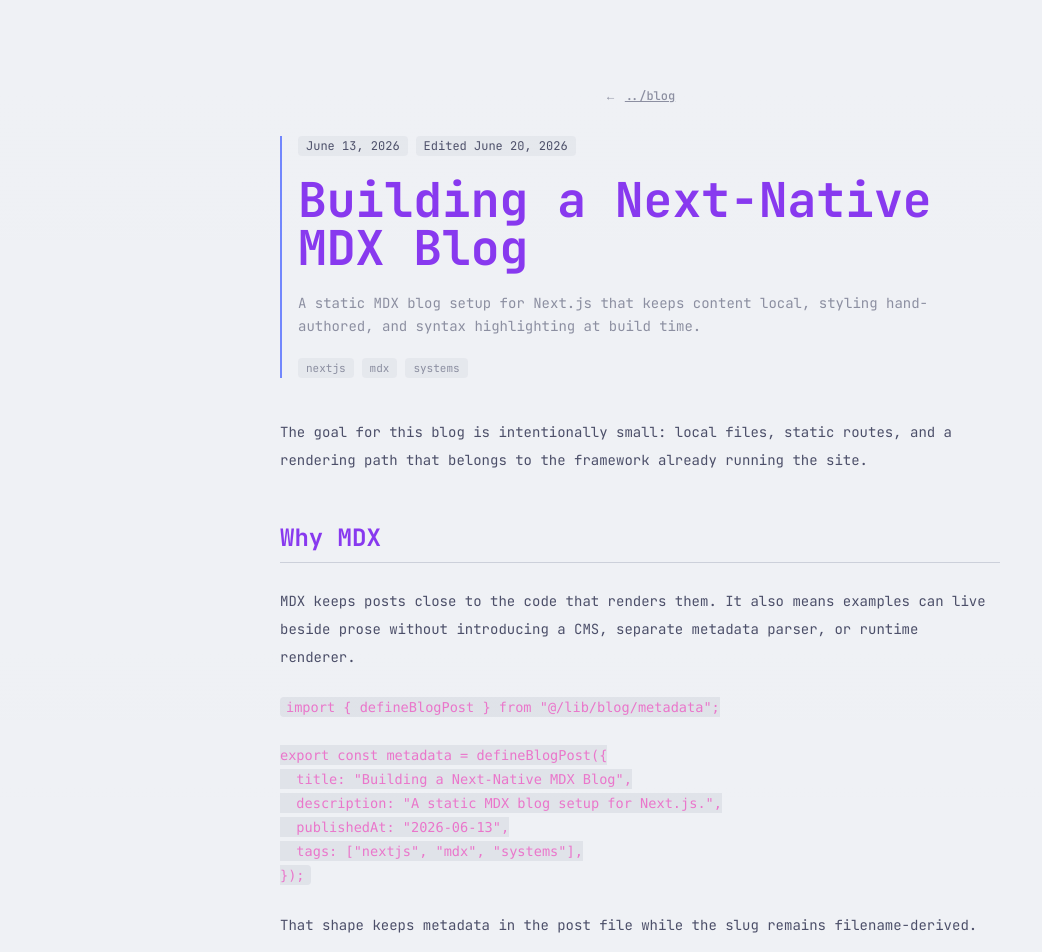
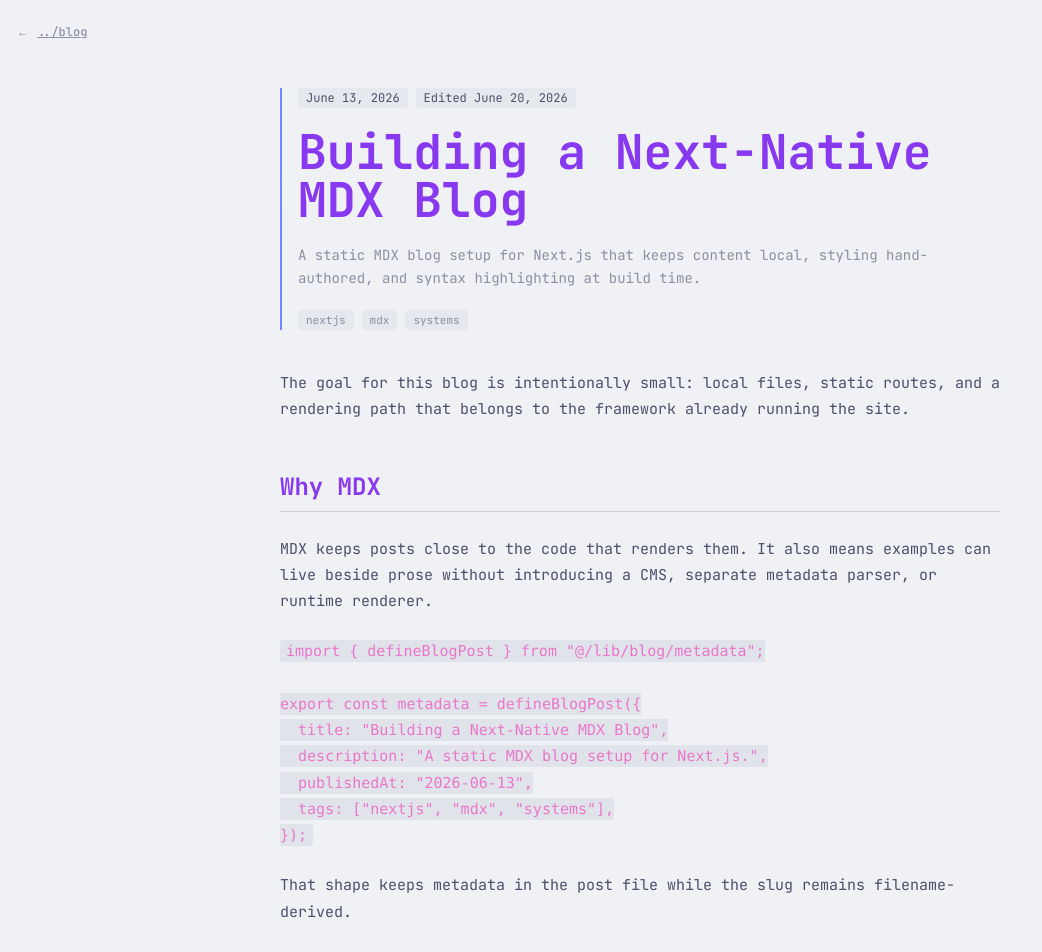
Before and after one commit to jeetsh4h/jeetsh4h-dev, a Next.js app: page /blog/next-native-mdx-blog in a window 1280 px wide. Shown: the top 952 px of the page, without its empty margins (0-1042 px from the left). Built offline with nearby package versions, Linux system fonts and the light colour scheme.

Commit message:
feat(blog): improve styling of codeblocks

```diff
--- a/app/blog/[slug]/page.tsx
+++ b/app/blog/[slug]/page.tsx
@@ -105,7 +105,7 @@
       id="main-content"
       className="min-h-screen font-mono"
     >
-      <article className="mx-auto max-w-3xl px-6 py-12 md:py-20">
+      <div className="mx-auto flex w-full flex-none items-center justify-between p-4 pb-2">
         <Button
           nativeButton={false}
           render={<Link href="/blog" />}
@@ -117,8 +117,10 @@
           </span>
           <span className="underline">../blog</span>
         </Button>
+      </div>
 
-        <header className="mb-10 mt-6 space-y-5 border-l-2 border-accent pl-4">
+      <article className="mx-auto max-w-3xl px-6 pb-12 pt-6 md:pb-16 md:pt-8">
+        <header className="mb-10 space-y-5 border-l-2 border-accent pl-4">
           <div className="flex flex-wrap items-center gap-2">
             <Badge>{formatPostDate(post.publishedAt)}</Badge>
             {post.editedAt !== post.publishedAt && (
@@ -146,7 +148,7 @@
           )}
         </header>
 
-        <div className="space-y-6">
+        <div className="blog-prose space-y-6">
           <Component />
         </div>
       </article>
--- a/app/blog/page.tsx
+++ b/app/blog/page.tsx
@@ -56,7 +56,7 @@
       id="main-content"
       className="min-h-screen font-mono"
     >
-      <div className="mx-auto max-w-3xl px-6 py-12 md:py-20">
+      <div className="mx-auto flex w-full flex-none items-center justify-between p-4 pb-2">
         <Button
           nativeButton={false}
           render={<Link href="/" />}
@@ -68,8 +68,10 @@
           </span>
           <span className="underline">../home</span>
         </Button>
+      </div>
 
-        <div className="mb-10 mt-6 space-y-3 border-l-2 border-accent pl-4">
+      <div className="mx-auto max-w-3xl px-6 pb-12 pt-6 md:pb-16 md:pt-8">
+        <div className="mb-10 space-y-3 border-l-2 border-accent pl-4">
           <p className="text-xs text-muted-foreground">guest@jeetsh4h-dev:~</p>
           <h1 className="text-3xl font-bold tracking-normal text-primary md:text-4xl">
             blog
--- a/app/globals.css
+++ b/app/globals.css
@@ -81,6 +81,13 @@
   --success: #a6da95; /* Green */
   --warning: #eed49f; /* Yellow */
   --term-muted: #5b6078; /* Surface2 */
+
+  --blog-prose-font-size: 0.9375rem;
+  --blog-prose-line-height: 1.75;
+  --blog-inline-code-radius: 0.25rem;
+  --syntax-background: var(--card);
+  --syntax-foreground: var(--foreground);
+  --syntax-code-line-height: 1.65;
 }
 
 .light {
@@ -166,31 +173,40 @@
       );
   }
 
+  .blog-prose {
+    font-size: var(--blog-prose-font-size);
+    line-height: var(--blog-prose-line-height);
+  }
+
+  .blog-inline-code {
+    border-radius: var(--blog-inline-code-radius);
+  }
+
   .shiki {
+    box-sizing: border-box;
     margin: 1.5rem 0;
     max-width: 100%;
     overflow-x: auto;
     border: 1px solid var(--border);
-    border-radius: calc(var(--radius) - 4px);
-    background-color: #1e2030 !important;
-    color: #cad3f5;
+    border-radius: var(--radius-sm);
+    background-color: var(--syntax-background) !important;
+    color: var(--syntax-foreground);
     font-family: var(--font-mono), monospace;
-    font-size: 0.8125rem;
-    line-height: 1.7;
-  }
-
-  .light .shiki {
-    background-color: #e6e9ef !important;
-    color: #4c4f69;
+    font-size: inherit;
+    line-height: var(--syntax-code-line-height);
+    padding: 1.25rem;
   }
 
   .shiki code {
     display: block;
     width: max-content;
     min-width: 100%;
-    padding: 1rem;
+    padding: 0;
+    border-radius: 0;
     background: transparent;
     color: inherit;
+    font-size: inherit;
+    line-height: inherit;
   }
 
   .shiki span {
--- a/content/blog/next-native-mdx-blog.mdx
+++ b/content/blog/next-native-mdx-blog.mdx
@@ -34,4 +34,4 @@
 
 ## Highlight once
 
-Code highlighting happens during the MDX build. Shiki emits themed markup, and the app CSS maps that output to the current Catppuccin light or dark theme without client-side highlighting JavaScript.
+Code highlighting happens during the MDX build. Shiki emits themed markup, and the app CSS maps that output to the current Catppuccin light or dark theme without client-side highlighting JavaScript. `hello` Code highlighting happens during the MDX build. Shiki emits themed markup, and the app CSS maps that output to the current Catppuccin light or dark theme without client-side highlighting JavaScript.
--- a/mdx-components.tsx
+++ b/mdx-components.tsx
@@ -31,6 +31,36 @@
       )}
       {...props}
     />
+  );
+}
+
+function MdxCode({ className, children, ...props }: ComponentProps<"code">) {
+  // Shiki code blocks render tokenized React element children;
+  // inline MDX code is plain text.
+  const isInlineCode =
+    typeof children === "string" || typeof children === "number";
+
+  if (!isInlineCode) {
+    return (
+      <code
+        className={className}
+        {...props}
+      >
+        {children}
+      </code>
+    );
+  }
+
+  return (
+    <code
+      className={cn(
+        "blog-inline-code bg-input/30 px-1.5 py-0.5 text-secondary",
+        className,
+      )}
+      {...props}
+    >
+      {children}
+    </code>
   );
 }
 
@@ -69,23 +99,20 @@
     ),
     p: ({ className, ...props }) => (
       <p
-        className={cn("text-sm leading-7 text-foreground", className)}
+        className={cn("text-foreground", className)}
         {...props}
       />
     ),
     ul: ({ className, ...props }) => (
       <ul
-        className={cn(
-          "ml-5 list-disc space-y-2 text-sm leading-7 marker:text-accent",
-          className,
-        )}
+        className={cn("ml-5 list-disc space-y-2 marker:text-accent", className)}
         {...props}
       />
     ),
     ol: ({ className, ...props }) => (
       <ol
         className={cn(
-          "ml-5 list-decimal space-y-2 text-sm leading-7 marker:text-accent",
+          "ml-5 list-decimal space-y-2 marker:text-accent",
           className,
         )}
         {...props}
@@ -100,7 +127,7 @@
     blockquote: ({ className, ...props }) => (
       <blockquote
         className={cn(
-          "border-l-2 border-accent bg-card/60 px-4 py-3 text-sm leading-7 text-muted-foreground",
+          "border-l-2 border-accent bg-card/60 px-4 py-3 text-muted-foreground",
           className,
         )}
         {...props}
@@ -109,10 +136,7 @@
     table: ({ className, ...props }) => (
       <div className="overflow-x-auto">
         <table
-          className={cn(
-            "w-full border-collapse text-left text-sm leading-6",
-            className,
-          )}
+          className={cn("w-full border-collapse text-left", className)}
           {...props}
         />
       </div>
@@ -138,15 +162,7 @@
         {...props}
       />
     ),
-    code: ({ className, ...props }) => (
-      <code
-        className={cn(
-          "rounded bg-input/30 px-1.5 py-0.5 text-[0.85em] text-secondary",
-          className,
-        )}
-        {...props}
-      />
-    ),
+    code: MdxCode,
     ...components,
   };
 }
```
